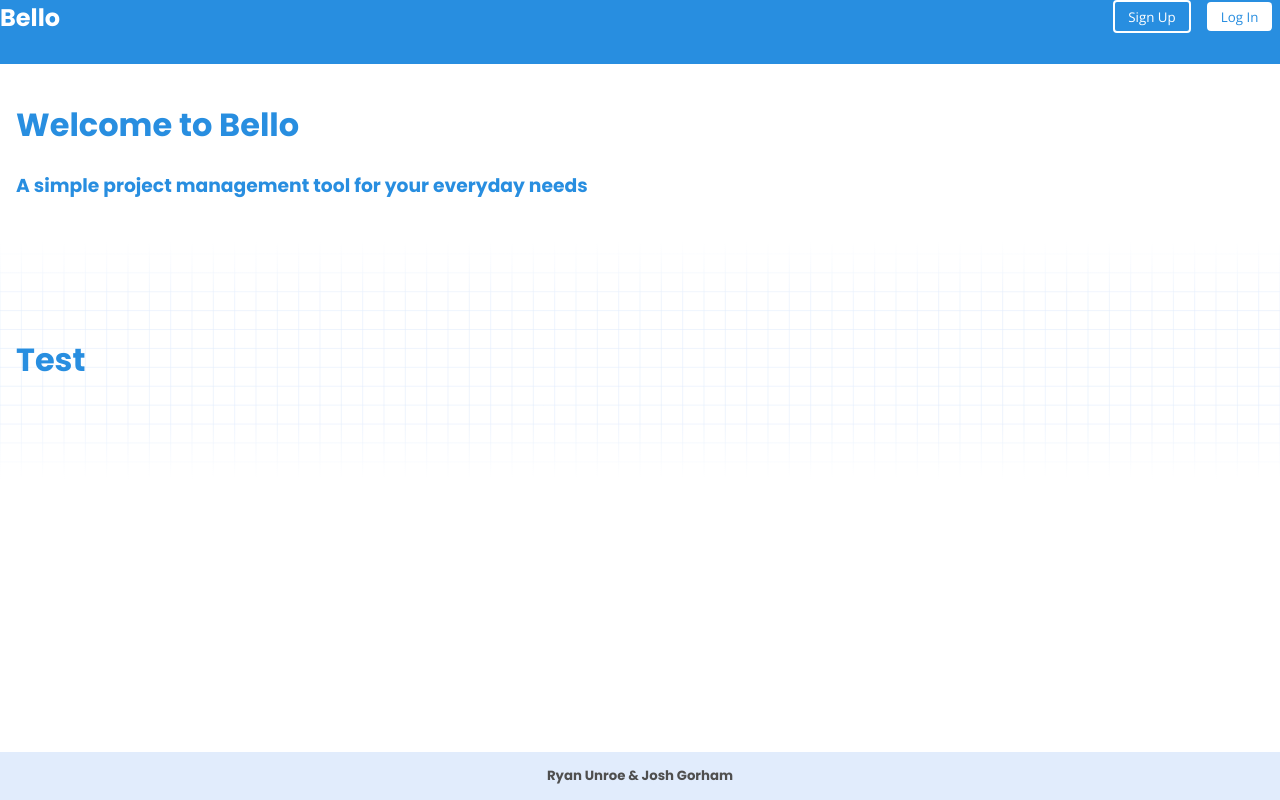
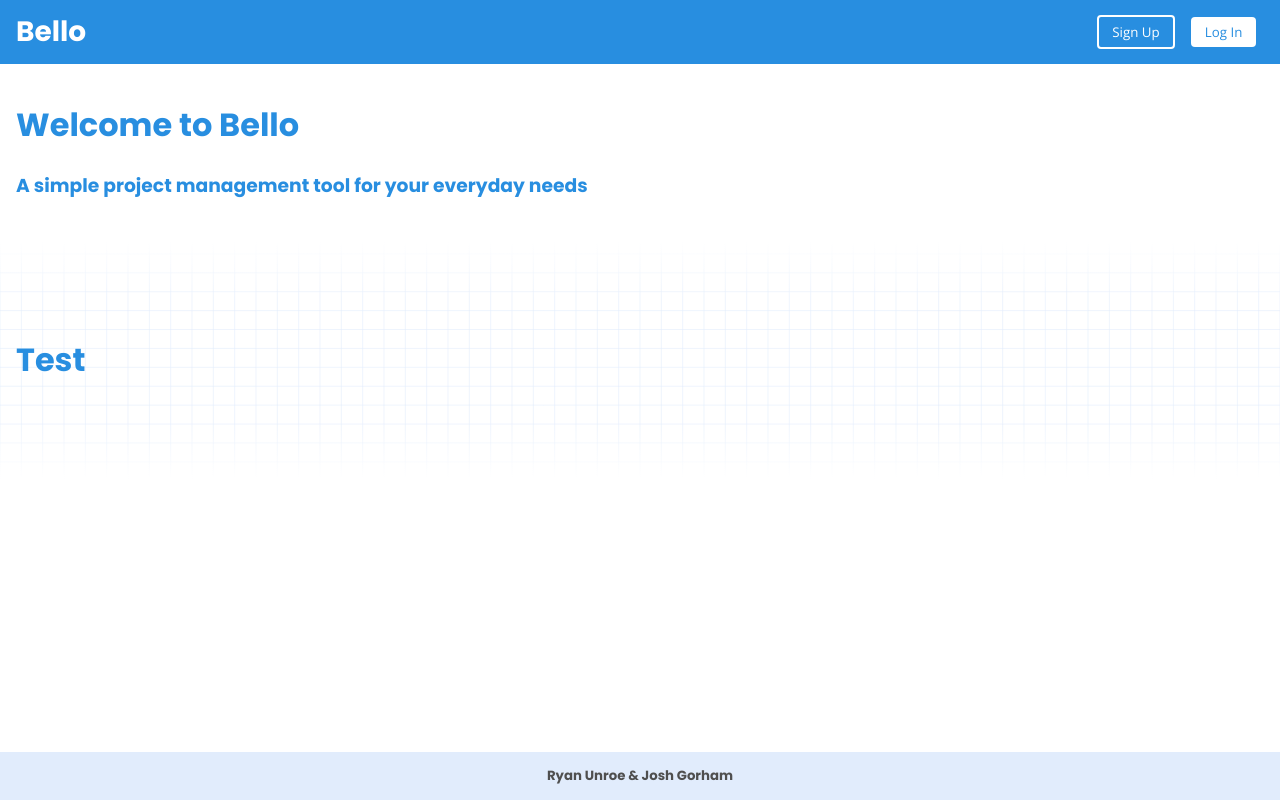
Before and after one commit to DRoberts919/WebBasedProject, a React (Create React App) app in the folder react-front-end/: page / in a window 1280 px wide. Built offline with nearby package versions, Linux system fonts and the light colour scheme.

Commit message:
Fix nav styles

```diff
--- a/react-front-end/src/index.css
+++ b/react-front-end/src/index.css
@@ -34,6 +34,7 @@ p {
 
 .content {
   min-height: calc(100vh - 4rem - 3rem);
+  overflow: hidden;
 }
 
 .section {
@@ -94,12 +95,14 @@ nav {
   width:100%;
   box-sizing: border-box;
   height:4rem;
+  display:flex;
 }
 
 nav h1 {
   margin:0;
   display:flex;
   align-self: center;
+  font-size: 1.75rem;
 
 }
 
@@ -108,11 +111,15 @@ nav > div {
   display:flex;
   flex-direction: row;
   justify-content: space-between;
-  margin: 0 auto;
+  margin: auto;
+  width:100%;
+  padding:0 1rem;
 }
 
 
-
+nav .btn-group {
+  margin: auto 0;
+}
 nav .btn-group > button {
   margin: 0 0.5rem;
   align-self: center;
```
